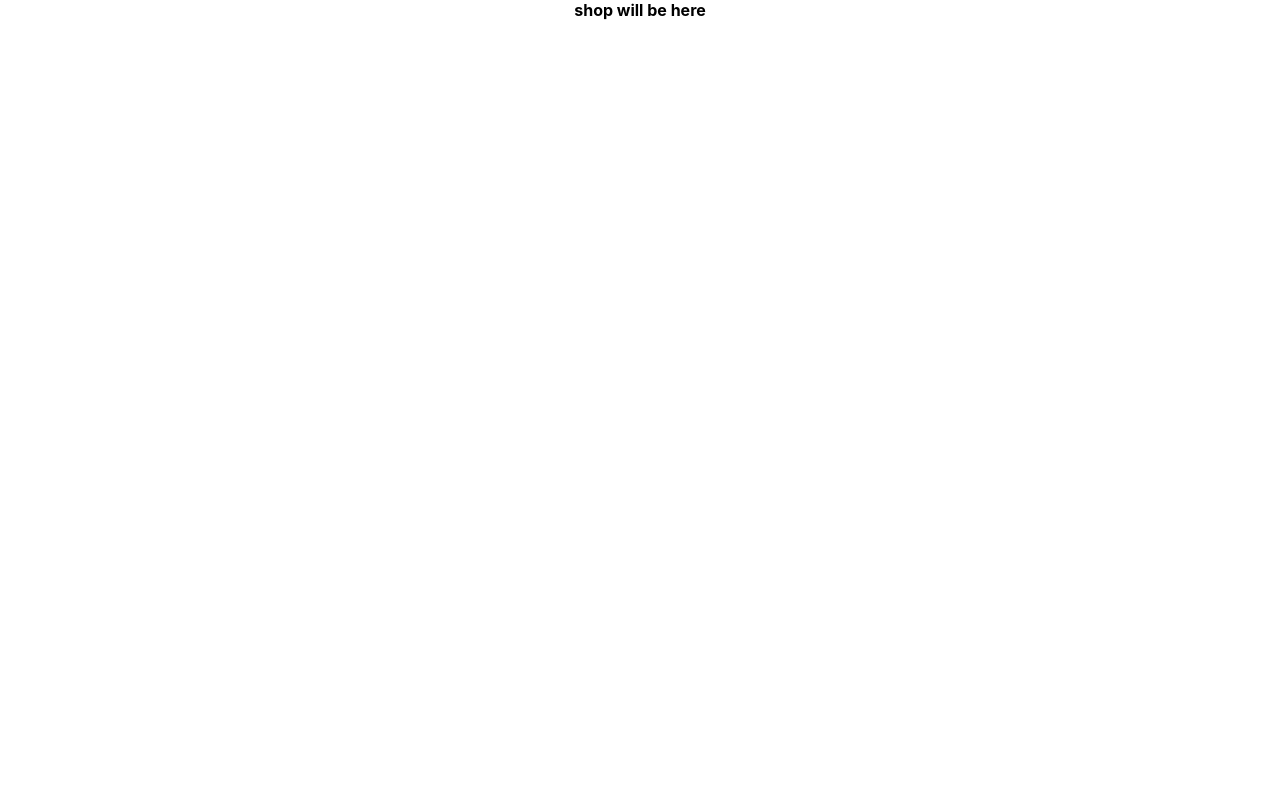
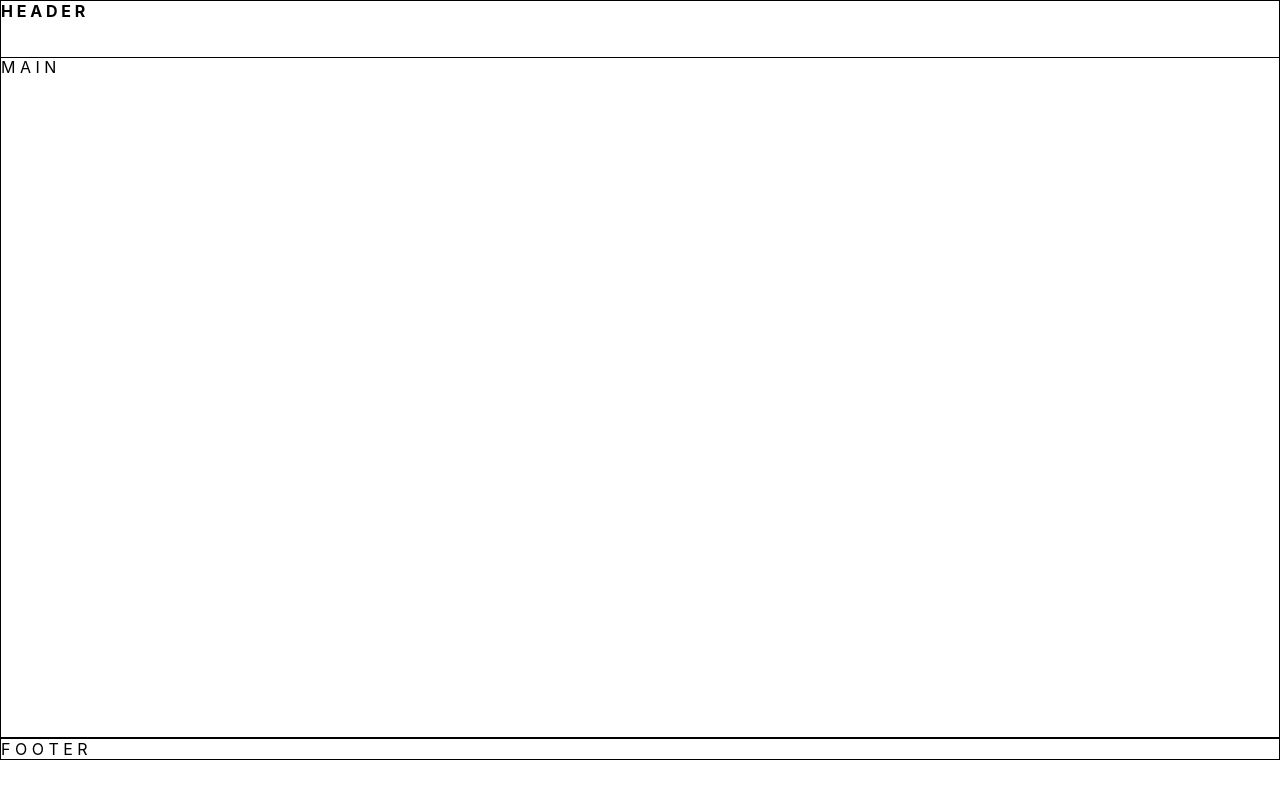
Before and after one commit to Artem-Pavlenko/shop01, a React (Create React App) app: page / in a window 1280 px wide. Built offline with nearby package versions, Linux system fonts and the light colour scheme.

Commit message:
add app-skeleton

```diff
--- a/src/App.css
+++ b/src/App.css
@@ -1,3 +1,3 @@
 .App {
-  text-align: center;
+
 }
--- a/src/App.tsx
+++ b/src/App.tsx
@@ -1,10 +1,15 @@
 import React from 'react'
 import './App.css'
+import {Header} from "./components/Header/Header";
+import {Main} from "./components/Home/Main";
+import {Footer} from "./components/Footer/Footer";
 
-function App() {
+const App = () => {
   return (
     <div className="App">
-        <strong>shop will be here</strong>
+        <Header/>
+        <Main/>
+        <Footer/>
     </div>
   )
 }
--- /dev/null
+++ b/src/components/Footer/Footer.module.scss
@@ -0,0 +1,4 @@
+
+.footerBlock {
+  border: 1px solid;
+}
--- /dev/null
+++ b/src/components/Footer/Footer.tsx
@@ -0,0 +1,12 @@
+import React from "react"
+import s from "./Footer.module.scss"
+
+export const Footer = () => {
+    return (
+        <footer className={s.footerBlock}>
+            <div>
+                F O O T E R
+            </div>
+        </footer>
+    )
+}
--- /dev/null
+++ b/src/components/Header/Header.module.scss
@@ -0,0 +1,7 @@
+
+.headerBlock {
+  border: 1px solid;
+  min-height: 7vh;
+  min-width: 100%;
+  position: fixed;
+}
--- /dev/null
+++ b/src/components/Header/Header.tsx
@@ -0,0 +1,10 @@
+import React from "react"
+import s from "./Header.module.scss"
+
+export const Header = () => {
+    return (
+        <header className={s.headerBlock}>
+            <b>H E A D E R</b>
+        </header>
+    )
+}
--- /dev/null
+++ b/src/components/Home/Main.module.scss
@@ -0,0 +1,6 @@
+
+.homeBlock {
+  padding-top: 7vh;
+  border: 1px solid;
+  min-height: 85vh;
+}
--- /dev/null
+++ b/src/components/Home/Main.tsx
@@ -0,0 +1,12 @@
+import React from "react"
+import s from "./Main.module.scss"
+
+export const Main = () => {
+    return (
+        <div className={s.homeBlock}>
+            <div>
+                M A I N
+            </div>
+        </div>
+    )
+}
--- a/src/index.tsx
+++ b/src/index.tsx
@@ -3,10 +3,13 @@ import ReactDOM from 'react-dom';
 import './index.css';
 import App from './App';
 import reportWebVitals from './reportWebVitals';
+import {BrowserRouter} from "react-router-dom";
 
 ReactDOM.render(
   <React.StrictMode>
-    <App />
+      <BrowserRouter>
+          <App/>
+      </BrowserRouter>
   </React.StrictMode>,
   document.getElementById('root')
 );
```
Also changed, not shown: package.json (+10 -0 lines), src/store/productsReducer.ts (added, +39 -0 lines), src/store/store.ts (added, +14 -0 lines), 1 other file (tests, documents, lock files or other folders).
